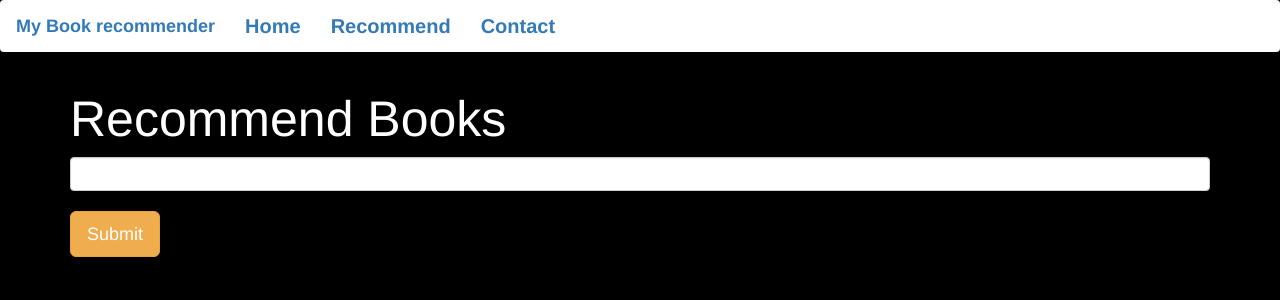
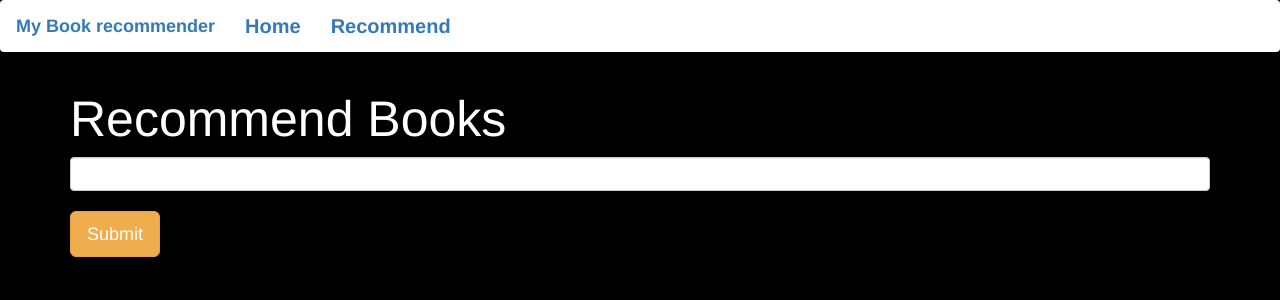
Before and after one commit to Pseudophoenix/BookRecommenderSystem, a Flask app: page /recommend in a window 1280 px wide. Shown: the top 300 px of the page. Run offline with Flask 3, Linux system fonts and the light colour scheme; parts of the project's set-up code (start-up, migrations or seed data) failed here and were passed over.

Commit message:
UI Updated

```diff
--- a/templates/recommend.html
+++ b/templates/recommend.html
@@ -21,7 +21,6 @@
         <ul class="nav navbar-nav">
             <li><a href="/">Home</a></li>
             <li><a href="/recommend">Recommend</a></li>
-            <li><a>Contact</a></li>
         </ul>
     </nav>
 
```
